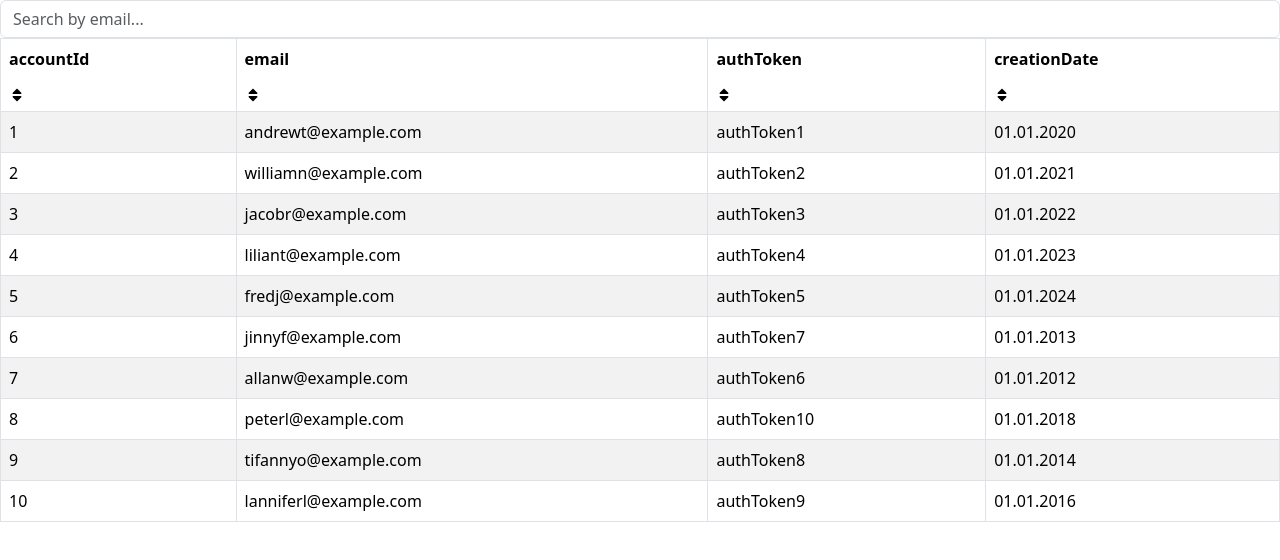
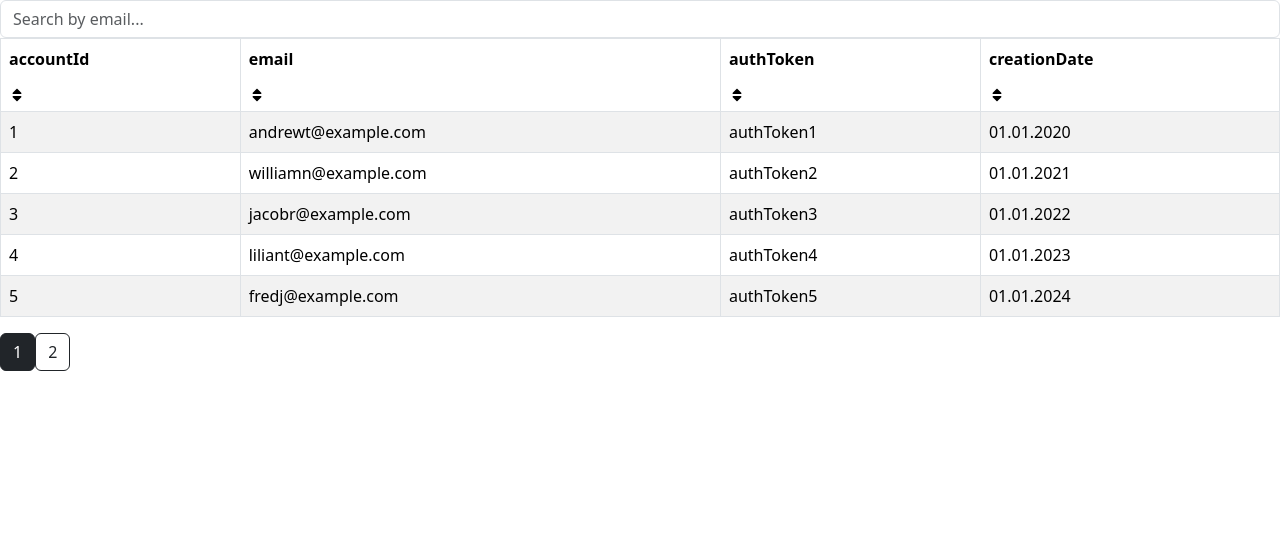
Before and after one commit to IgorOksentyuk/amazon-tables, a React (Vite) app: page / in a window 1280 px wide. Shown: the top 560 px of the page. Built offline with nearby package versions, Linux system fonts and the light colour scheme.

Commit message:
Created separate component with pagination logic

```diff
--- /dev/null
+++ b/src/components/AccountsTable/AccountsPagination.tsx
@@ -0,0 +1,30 @@
+import React from 'react'
+import { Button } from 'react-bootstrap'
+
+type Props = {
+  pages: number,
+  currentPage: number,
+  handlePageChange: (newpage: number) => void,
+}
+
+export const AccountsPagination: React.FC<Props> = ({
+  pages,
+  currentPage,
+  handlePageChange,
+}) => {
+  return (
+    pages > 1 && (
+      <div className="flex items-center justify-center gap-[10px]">
+        {Array.from({ length: pages }).map((_, index) => (
+          <Button
+            key={index}
+            variant={currentPage === index + 1 ? 'dark' : 'outline-dark'}
+            onClick={() => handlePageChange(index + 1)}
+          >
+            {index + 1}
+          </Button>
+        ))}
+      </div>
+    )
+  )
+}
--- a/src/components/AccountsTable/AccountsTable.tsx
+++ b/src/components/AccountsTable/AccountsTable.tsx
@@ -1,19 +1,21 @@
 import { useState } from 'react'
 import { Table } from 'react-bootstrap'
-import { FaSort } from "react-icons/fa"
-import { FaSortDown } from "react-icons/fa"
-import { FaSortUp } from "react-icons/fa"
+import { FaSort } from 'react-icons/fa'
+import { FaSortDown } from 'react-icons/fa'
+import { FaSortUp } from 'react-icons/fa'
 
 import { accountsData } from '../../data/accountsData'
 import { accountTitles } from '../../constants/tableTitles'
 import { Account } from '../../interfaces/accountInterface'
 import { AccountsForm } from './AccountsForm'
+import { AccountsPagination } from './AccountsPagination'
 
 const getVisibleAccounts = (
   accounts: Account[],
   searchQuery: string,
   sortType: string,
   isReversed: boolean,
+  currentPage: number,
 ) => {
   let visibleAccounts = [...accounts]
 
@@ -46,13 +48,21 @@ const getVisibleAccounts = (
     visibleAccounts.reverse()
   }
 
-  return visibleAccounts;
+  const startIndex = (currentPage - 1) * ITEMS_PER_PAGE
+  const endIndex = startIndex + ITEMS_PER_PAGE
+
+  visibleAccounts = visibleAccounts.slice(startIndex, endIndex)
+
+  return visibleAccounts
 }
+
+const ITEMS_PER_PAGE = 5
 
 export const AccountsTable = () => {
   const [searchQuery, setSearchQuery] = useState('')
   const [sortType, setSortType] = useState('')
   const [isReversed, setIsReversed] = useState(false)
+  const [currentPage, setCurrentPage] = useState(1)
 
   const sortBy = (newSortType: string) => {
     const firstClick = newSortType !== sortType
@@ -86,7 +96,14 @@ export const AccountsTable = () => {
     searchQuery,
     sortType,
     isReversed,
+    currentPage,
   )
+
+  const totalPages = Math.ceil(accountsData.length / ITEMS_PER_PAGE)
+
+  const handlePageChange = (newPage: number) => {
+    setCurrentPage(newPage)
+  }
 
   return (
     <>
@@ -130,6 +147,12 @@ export const AccountsTable = () => {
         </Table>
         : <p className="text-center">There are no accounts!</p>
       }
+
+      <AccountsPagination
+        pages={totalPages}
+        currentPage={currentPage}
+        handlePageChange={handlePageChange}
+      />
     </>
   )
 }
```
